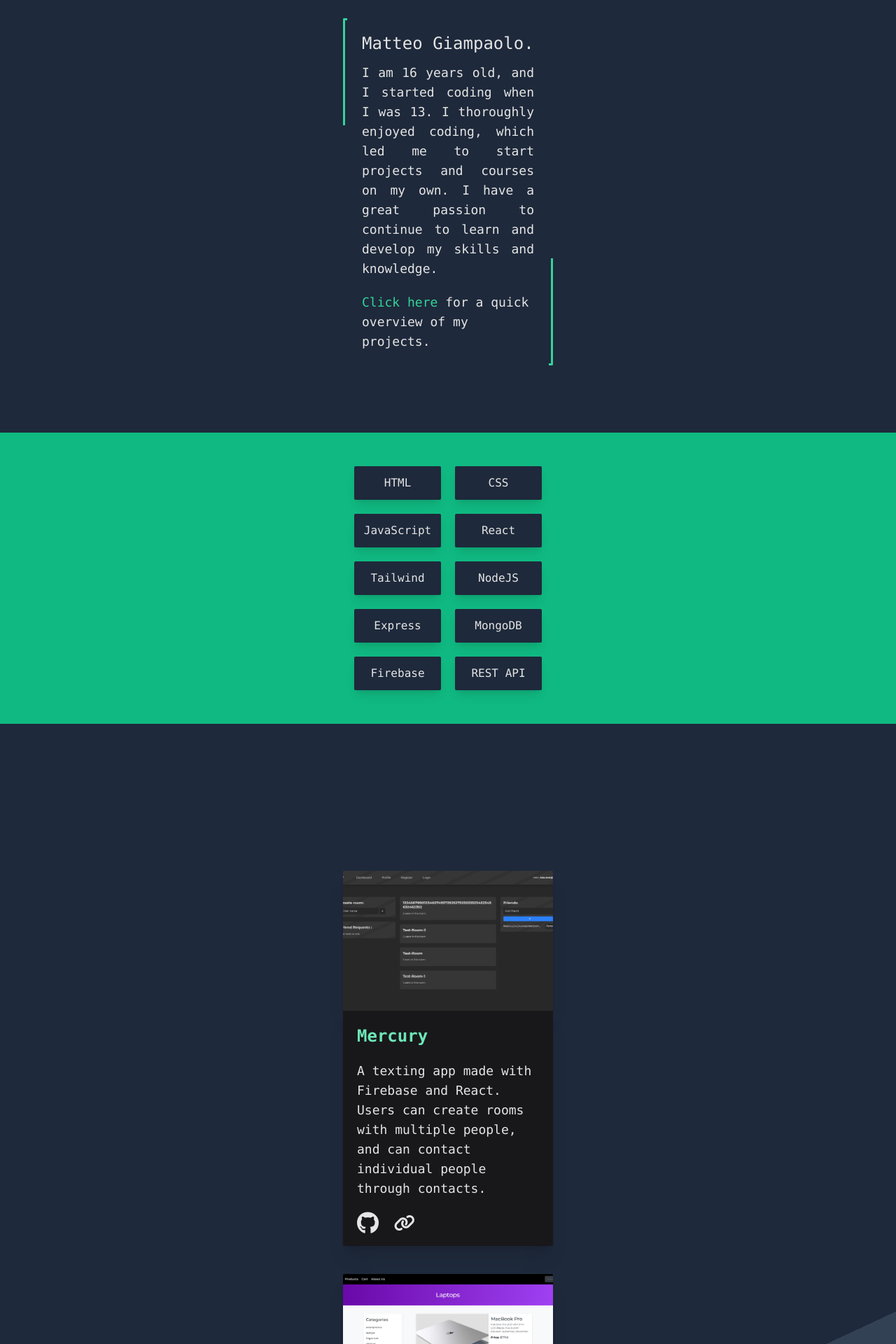
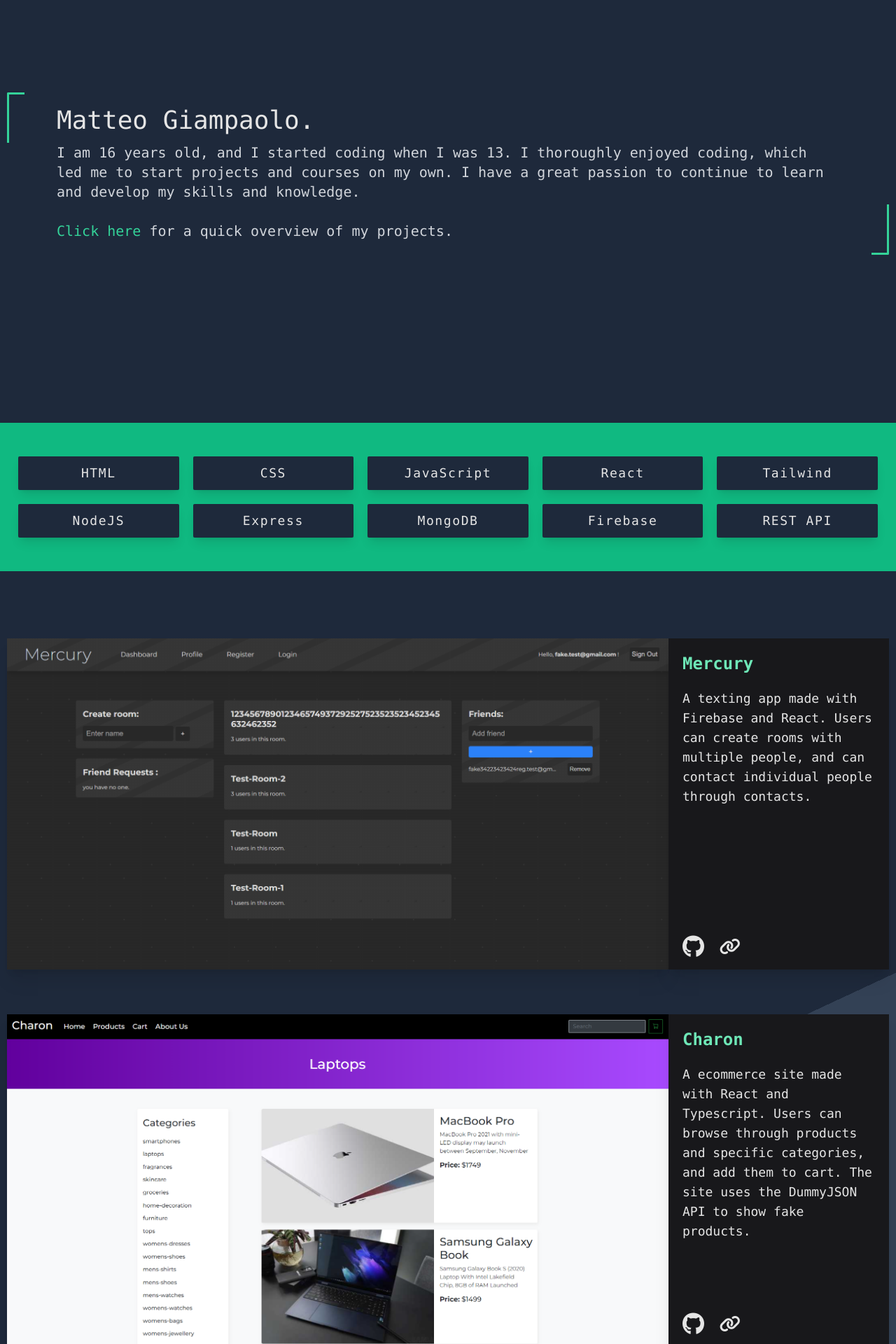
Before and after one commit to matteogiampaolo21/portfolio-site, a React (Vite) app: page / in a window 1280 px wide. Shown: the part 160-2080 px from the top of the page at 70% size. Built offline with nearby package versions, Linux system fonts and the light colour scheme.

Commit message:
all sections are responsive

```diff
--- a/src/App.css
+++ b/src/App.css
@@ -37,7 +37,7 @@ i,button,a,span{
     transition: 0.3s;
 }
 body{
-    padding-top: 50px;
+    padding-top: 100px;
     background-color: #1e293b;
     color: #e5e5e5;
     font-family: ui-monospace, SFMono-Regular, Menlo, Monaco, Consolas, "Liberation Mono", "Courier New", monospace;
@@ -52,8 +52,7 @@ body{
 .project-block{
     opacity: 1;
     background: repeating-linear-gradient( -25deg, #334155, #334155 50%, #1e293b 20px, #1e293b 100% );
-    padding-top: 210px ;
-    padding-bottom: 210px;
+
 
 }
 .diagonal-bg{
@@ -94,17 +93,3 @@ body{
     border-color: #34d399;
     border-style: solid;
 }
-@media only screen and (max-width: 640px) {
-    .hero-grid{
-        display: grid;
-        grid-template-columns: 2% 95%  2%;
-        justify-content: space-between;
-    }
-    .project-block{
-        opacity: 1;
-        background: repeating-linear-gradient( -25deg, #334155, #334155 50%, #1e293b 20px, #1e293b 100% );
-        padding-top: 130px ;
-        padding-bottom: 130px;
-
-    }
-  }
--- a/src/sections/Footer.jsx
+++ b/src/sections/Footer.jsx
@@ -1,13 +1,13 @@
-import { Navbar } from "./Navbar";
+
 export const Footer = () => {
     const year = new Date().getFullYear();
 
     return (
         <div className="pt-5">
-            <Navbar/>
-            <div className="border-b mx-auto  border-slate-600 mt-5 w-300"></div>
 
-            <div className="grid  gap-12  mx-auto pb-24 w-300 grid-cols-1 mt-4">
+            {/* <div className="border-b mx-auto  border-slate-600 mt-5 w-300 sm:w-440 md:w-750 xl:w-1260"></div> */}
+
+            <div className="grid  gap-12  mx-auto pb-24 w-300 grid-cols-1 mt-4 sm:w-440 md:w-750 xl:w-1260 xl:grid-cols-2">
                 <form className="flex flex-col w-full gap-y-5" action="">
                     <h1 className="text-2xl font-bold">Contact Me</h1>
                     <input type="text" placeholder="Name" className="py-2 px-3 focus:outline-none bg-slate-800 border-b border-slate-600"/>
@@ -15,10 +15,13 @@ export const Footer = () => {
                     <textarea rows="7" placeholder="Your Message" className="py-2 px-3 focus:outline-none bg-slate-800 border-b border-slate-600"></textarea>
                     <button className="border-2   rounded px-4 py-1 hover:bg-emerald-500 hover:text-white border-emerald-400  hover:border-white">Submit</button>
                 </form>
-                <div className="text-justify flex flex-col gap-3">
-                    <h1 className="text-xl"></h1>
-                    <p></p>
-                    <p className="mb-auto ml-auto text-gray-400 ">&copy; Matteo Giampaolo {year}</p>
+                <div className="text-justify ml-auto ">
+
+                    <div className="flex gap-5">
+                        <i className="fa-solid fa-envelope fa-xl hover:text-emerald-400 my-auto"></i>
+                        <i className="fa-brands fa-github fa-xl hover:text-emerald-400 my-auto"></i>
+                        <p className="mb-auto mr-auto text-gray-400 xl:ml-auto xl:mr-0">&copy; Matteo Giampaolo {year}</p>
+                    </div>
                 </div>
 
             </div>
--- a/src/sections/Hero.jsx
+++ b/src/sections/Hero.jsx
@@ -2,22 +2,25 @@ export const Hero = () => {
 
     const clickHereStyle = 'hover:underline cursor-pointer text-emerald-400 hover:text-emerald-300 duration-700'
     return(
-        <div className="hero-grid mx-auto w-300 my-24">
+        <div className="hero-grid mx-auto w-300 my-24 sm:w-440 md:w-750 md:mb-44 xl:w-1260 xl:mt-48 xl:mb-60">
             <div className="flex flex-col">
                 <div className="h-1/3 w-full left-border rounded-tl-sm"></div>
                 <div className="h-3/4"></div>
             </div>
 
-            <div className="flex flex-col my-5  mx-3">
-                <h1 className="break-words text-2xl">Matteo Giampaolo.</h1>
+            <div className="flex flex-col my-5 mx-2 ">
+                <h1 className=" text-2xl sm:text-3xl md:text-4xl">Matteo Giampaolo.</h1>
                 <div>
-                <p className="text-lg mt-3 text-justify text-md">
-                I am 16 years old, and I started coding when I was 13. I thoroughly enjoyed coding, which led me to start
-                projects and courses on my own. I have a great passion to continue to learn and develop my skills and
-                knowledge.</p>
-                <p className="text-lg mt-5">
-                     <span className={clickHereStyle}>Click here</span> for a quick overview of my projects.
-                </p>
+                    <p className="text-gray-300 text-lg mt-3 md:text-xl">
+                        I am 16 years old, and I started coding when I was 13. I thoroughly enjoyed coding, which led me to start
+                        projects and courses on my own. I have a great passion to continue to learn and develop my skills and
+                        knowledge.
+                        <br /><br />
+                        <span className={clickHereStyle}>Click here</span> for a quick overview of my projects.
+                    </p>
+
+
+
                 </div>
             </div>
 
--- a/src/sections/Navbar.jsx
+++ b/src/sections/Navbar.jsx
@@ -3,32 +3,75 @@ import { useEffect, useState } from "react"
 export const Navbar = () => {
 
 
-    const [smallNavbar, setNavbar] = useState(true)
+    // const [smallNavbar, setNavbar] = useState(true)
 
 
 
+    // useEffect(() => {
+
+    //   function handleResize() {
+    //     console.log(innerWidth)
+    //     if (window.innerWidth <= 640){
+    //       setNavbar(true)
+
+    //     }else{
+    //       setNavbar(false)
+
+    //     }
+    //   }
+    //   handleResize()
+    //   window.addEventListener('resize', handleResize)
+    // });
+
+    const [show, setShow] = useState(true);
+    const [lastScrollY, setLastScrollY] = useState(0);
+
+    const controlNavbar = () => {
+      if (typeof window !== 'undefined') {
+        if (window.scrollY < lastScrollY) { // if scroll down hide the navbar
+          setShow(false);
+        } else { // if scroll up show the navbar
+          setShow(true);
+        }
+
+        // remember current page location to use in the next move
+        setLastScrollY(window.scrollY);
+      }
+    };
+
     useEffect(() => {
+      if (typeof window !== 'undefined') {
+        window.addEventListener('scroll', controlNavbar);
 
-      function handleResize() {
-        console.log(innerWidth)
-        if (window.innerWidth <= 640){
-          setNavbar(true)
-
-        }else{
-          setNavbar(false)
-
-        }
+        // cleanup function
+        return () => {
+          window.removeEventListener('scroll', controlNavbar);
+        };
       }
-      handleResize()
-      window.addEventListener('resize', handleResize)
-    });
-
+    }, [lastScrollY]);
 
 
     return(
 
       <div >
-        {!smallNavbar ?
+        <nav className={`active ${show && 'hidden'}`}>
+          <ul className='flex flex-row py-3  mx-auto  gap-x-20 text-xl items-center w-300 sm:w-440 md:w-750 xl:w-1260 '>
+
+
+
+            <li className="ml-auto">
+              <div className='flex flex-row gap-5 items-center'>
+                <i className="fa-solid fa-envelope fa-xl hover:text-emerald-400"></i>
+                <i className="fa-brands fa-github fa-xl hover:text-emerald-400"></i>
+
+
+                <button className='border-2 rounded px-4 py-1 hover:bg-emerald-500 hover:text-white border-emerald-400  hover:border-white'> Resume </button>
+
+              </div>
+            </li>
+          </ul>
+        </nav>
+        {/* {!smallNavbar ?
 
           <nav >
             <ul className='flex flex-row w-my-xl mx-auto  gap-x-20 text-xl items-center'>
@@ -69,7 +112,7 @@ export const Navbar = () => {
             </ul>
           </nav>
 
-        }
+        } */}
       </div>
 
 
--- a/src/sections/Projects.jsx
+++ b/src/sections/Projects.jsx
@@ -5,24 +5,24 @@ import bugtracker from '../assets/bug-tracker.png'
 
 
 export const Projects = () => {
-    const imgStyle = "  object-cover shadow-xl  w-full h-img-xs rounded-t-sm ";
-    const cardStyle = " flex flex-col  bg-zinc-900 p-5 shadow-xl  h-auto rounded-b-sm ";
+    const imgStyle = "  object-cover shadow-xl  w-full h-img-xs   sm:h-img-sm md:h-img-md xl:w-3/4 xl:h-auto";
+    const cardStyle = " flex flex-col  bg-zinc-900 p-5 shadow-xl  h-auto  xl:w-1/4 ";
     return (
-        <div className=" project-block w-full">
+        <div className=" project-block py-24 w-full">
 
-            <div className='flex flex-col gap-10  mx-auto w-300'>
+            <div className='flex flex-col gap-10  mx-auto w-300 sm:w-440 md:w-750 md:gap-16 xl:w-1260'>
 
 
-                <div className=' flex flex-col'>
+                <div className=' flex flex-col xl:flex-row'>
                     <img className={imgStyle} src={mercury} alt="Texting App." />
                     <div className={cardStyle}>
                         <h2 className='mb-5 font-bold text-emerald-300 text-2xl'>Mercury</h2>
-                        <p className=' mb-6 text-lg'>A texting app made with <span className=''> Firebase </span>and <span className=''>React</span>. Users can create rooms with multiple people, and can contact individual people through contacts.</p>
+                        <p className=' mb-6 text-lg'>A texting app made with Firebase and React. Users can create rooms with multiple people, and can contact individual people through contacts.</p>
                         <div className='mt-auto'><i className="fa-brands fa-github fa-2xl hover:text-emerald-400"></i> <i className="ml-3 fa-solid fa-link fa-xl hover:text-emerald-400"></i></div>
                     </div>
                 </div>
 
-                <div className=' flex flex-col'>
+                <div className=' flex flex-col xl:flex-row'>
                     <img className={imgStyle} src={charon} alt="Texting App." />
                     <div className={cardStyle}>
                         <h2 className=' mb-5 font-bold text-emerald-300 text-2xl'>Charon</h2>
@@ -31,7 +31,7 @@ export const Projects = () => {
                     </div>
                 </div>
 
-                <div className=' flex flex-col'>
+                <div className=' flex flex-col xl:flex-row'>
                     <img className={imgStyle} src={bugtracker} alt="Texting App." />
                     <div className={cardStyle}>
                         <h2 className=' mb-5 font-bold text-emerald-300 text-2xl'>Bug Tracker</h2>
--- a/src/sections/Skills.jsx
+++ b/src/sections/Skills.jsx
@@ -1,8 +1,8 @@
 export const Skills = () => {
-    const boxStyle = "bg-slate-800 text-md text-center break-word shadow-lg h-12 items-center flex justify-center rounded-sm "
+    const boxStyle = "bg-slate-800 text-md text-center break-word shadow-lg h-12 items-center flex justify-center rounded-sm xl:text-lg"
     return(
-      <div className='bg-emerald-500 py-12 '>
-        <div className='grid  gap-5 px-4 mx-auto w-300 grid-cols-2'>
+      <div className='bg-emerald-500 py-12'>
+        <div className='grid  gap-5 px-4 mx-auto w-300 grid-cols-2 sm:w-440 md:w-750 md:grid-cols-5 xl:w-1260 xl:tracking-widest '>
 
           <div className={boxStyle}>HTML</div>
           <div className={boxStyle}>CSS</div>
--- a/tailwind.config.js
+++ b/tailwind.config.js
@@ -7,20 +7,21 @@ export default {
   theme: {
     extend: {
       spacing: {
+        '1260' : '1260px',
+        '750': '750px',
+        '440': '440px',
         '400': '400px',
         '300': '300px',
-        '50' : '50px',
         'img-xs' : '200px',
-        'my-xl':'1049px',
-        'my-lg':'700px',
-        'my-md':'300px',
+        'img-sm' : '250px',
+        'img-md' : '375px',
 
       }
     },
     screens: {
       "xs": "250px",
 
-      'sm': '640px',
+      'sm': '465px',
       // => @media (min-width: 640px) { ... }
 
       'md': '768px',
```
